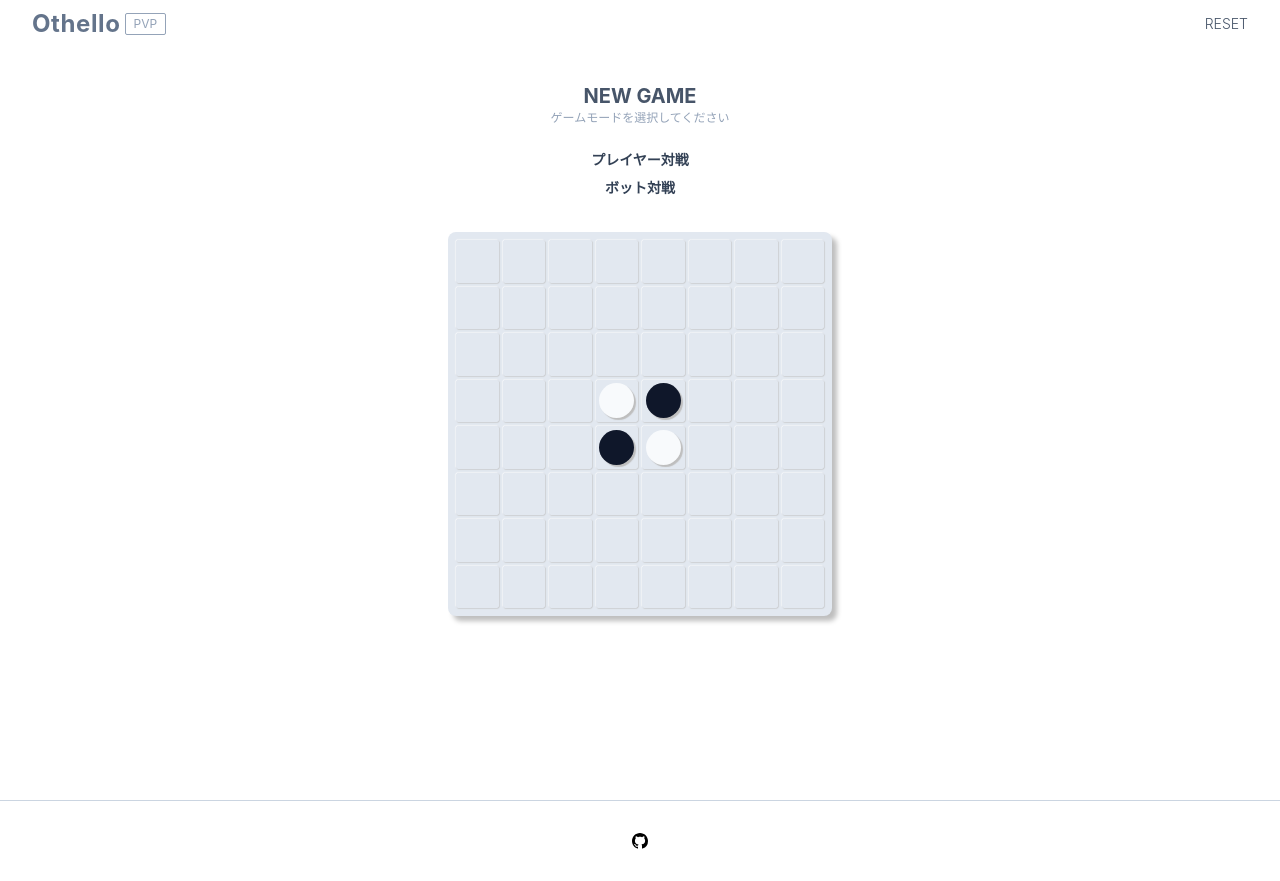
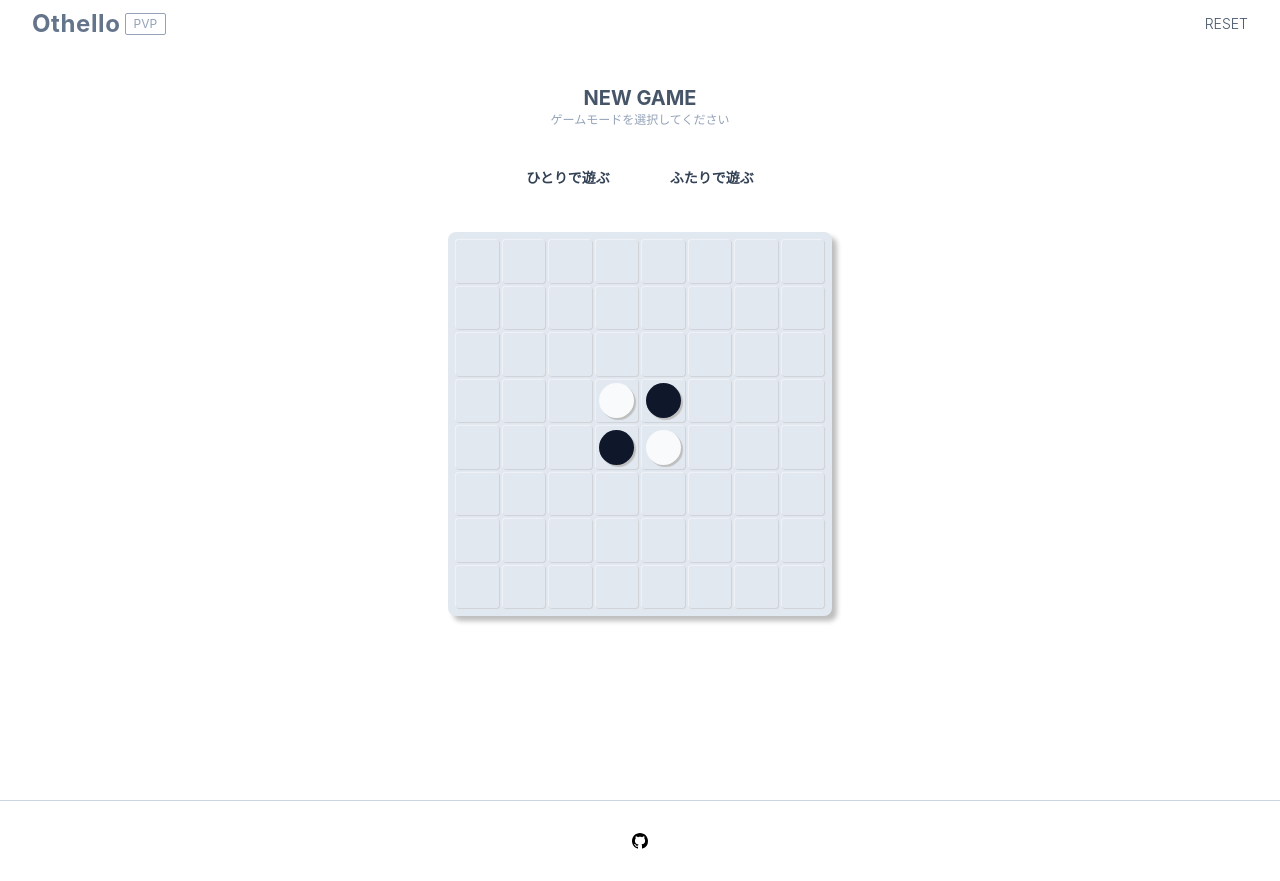
Before and after one commit to ebinase/othello-frontend, a Next.js app: page / in a window 1280 px wide. Built offline with nearby package versions, Linux system fonts and the light colour scheme.

Commit message:
OTHELLO-34: ボット対戦時に自動で先行にすることでUIを簡略化した

```diff
--- a/src/components/PlayGround/elements/InfoPanel/elements/SettingsInfo/SettingsInfo.tsx
+++ b/src/components/PlayGround/elements/InfoPanel/elements/SettingsInfo/SettingsInfo.tsx
@@ -9,17 +9,15 @@ import { COLOR_CODE } from "@models/Board/Color"
 const SettingsInfo: React.FC = (props) => {
   const { initialize } = useOthello();
 
-  const [isPvE, setIsPvE] = useState(false);
-
   const handlePvP = () => {
-    initialize({ gameMode: GAME_MODE.PVP, players: ["Player1", "Player2"] });
+    initialize({ gameMode: GAME_MODE.PVP, players: ["WHITE", "BLACK"] });
   };
 
-  const handlePvE = (name: string, playerColor: COLOR_CODE) => {
+  const handlePvE = () => {
     initialize({
       gameMode: GAME_MODE.PVE,
-      player: name,
-      playerColor: playerColor,
+      player: "YOU",
+      playerColor: COLOR_CODE.WHITE,
     });
   };
 
@@ -29,42 +27,19 @@ const SettingsInfo: React.FC = (props) => {
       <p className="text-xs text-slate-400 h-4">
         ゲームモードを選択してください
       </p>
-      <div className="mt-6 flex flex-col gap-2">
-        {isPvE ? undefined : (
+      <div className="mt-8 flex gap-5">
+        <button
+          className="text-slate-700 text-sm font-bold hover:text-slate-400 rounded-lg px-5 py-2"
+          onClick={handlePvE}
+        >
+          ひとりで遊ぶ
+        </button>
           <button
-            className="text-slate-700 text-sm font-bold hover:text-slate-400"
+            className="text-slate-700 text-sm font-bold hover:text-slate-400 rounded-lg px-5 py-2"
             onClick={handlePvP}
           >
-            プレイヤー対戦
+            ふたりで遊ぶ
           </button>
-        )}
-        <button
-          className="text-slate-700 text-sm font-bold hover:text-slate-400"
-          onClick={() => setIsPvE(true)}
-        >
-          ボット対戦
-        </button>
-        {isPvE ? (
-          <>
-            <p className="text-xs text-slate-400 h-4">
-              プレーする順番を選択してください
-            </p>
-            <div className="flex justify-center gap-5">
-              <div
-                className="flex gap-2 items-center"
-                onClick={() => handlePvE("Player1", COLOR_CODE.WHITE)}
-              >
-                <button className="text-sm text-slate-700">先攻</button>
-              </div>
-              <div
-                className="flex gap-2 items-center"
-                onClick={() => handlePvE("Player1", COLOR_CODE.BLACK)}
-              >
-                <button className="text-sm text-slate-700">後攻</button>
-              </div>
-            </div>
-          </>
-        ) : undefined}
       </div>
     </div>
   );
--- a/src/dataflow/othello/useOthello.ts
+++ b/src/dataflow/othello/useOthello.ts
@@ -193,14 +193,8 @@ const useOthello = create<State & Actions>((set, get) => ({
             active: initPlayer(settings.players[0]),
           }
         : {
-            [COLOR_CODE.WHITE]:
-              settings.playerColor === COLOR_CODE.WHITE
-                ? initPlayer(settings.player)
-                : initBot(),
-            [COLOR_CODE.BLACK]:
-              settings.playerColor === COLOR_CODE.BLACK
-                ? initPlayer(settings.player)
-                : initBot(),
+            [COLOR_CODE.WHITE]: initPlayer(settings.player),
+            [COLOR_CODE.BLACK]: initBot(),
             active: initPlayer(settings.player),
           };
 
```
